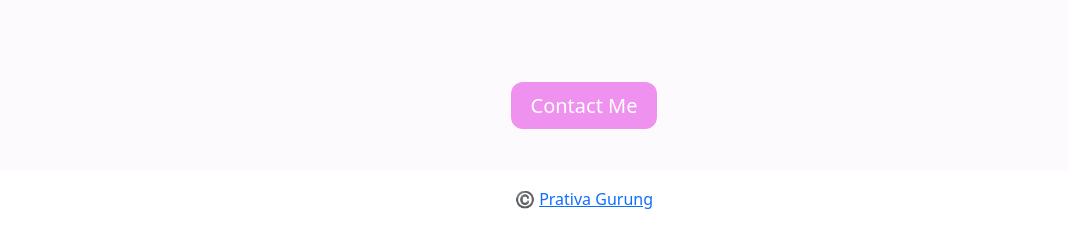
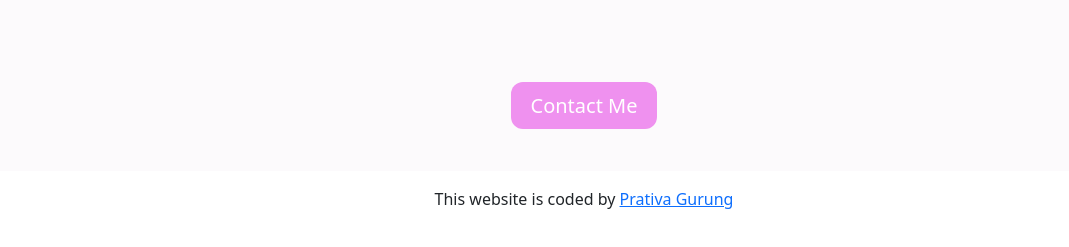
Before and after one commit to evaGG99/Final-project, a plain HTML site: page index.html in a window 1280 px wide. Shown: the part 371-618 px from the top of the page, without its empty margins (56-1125 px from the left). Drawn offline with nearby package versions, Linux system fonts and the light colour scheme.

Commit message:
updated index.html

```diff
--- a/index.html
+++ b/index.html
@@ -75,7 +75,7 @@
     </div>
     <footer>
       <p class="mt-3 text-center">
-       ©️
+       This website is coded by
         <a href="https://github.com/" target="_blank">
           Prativa Gurung
         </a>
```
